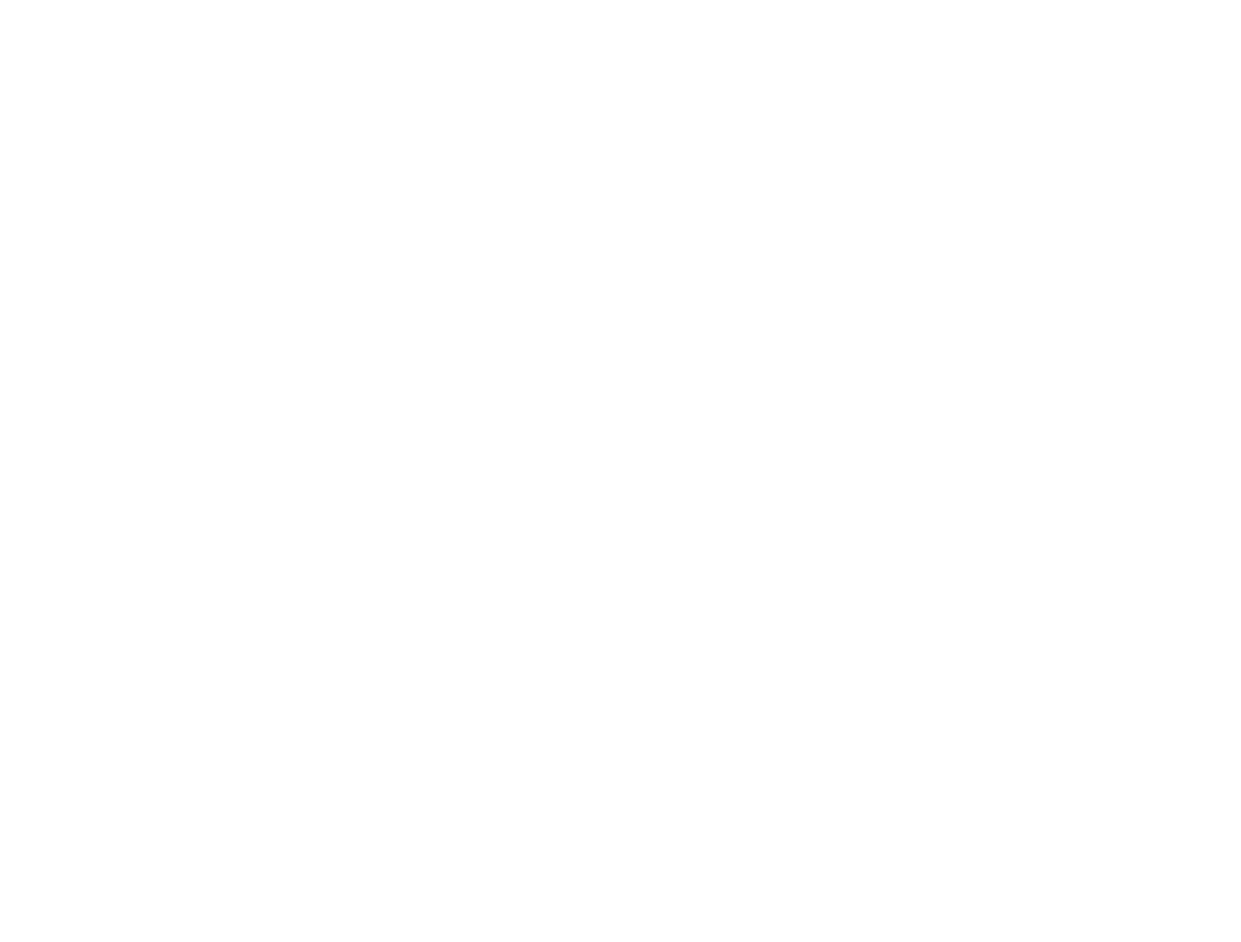
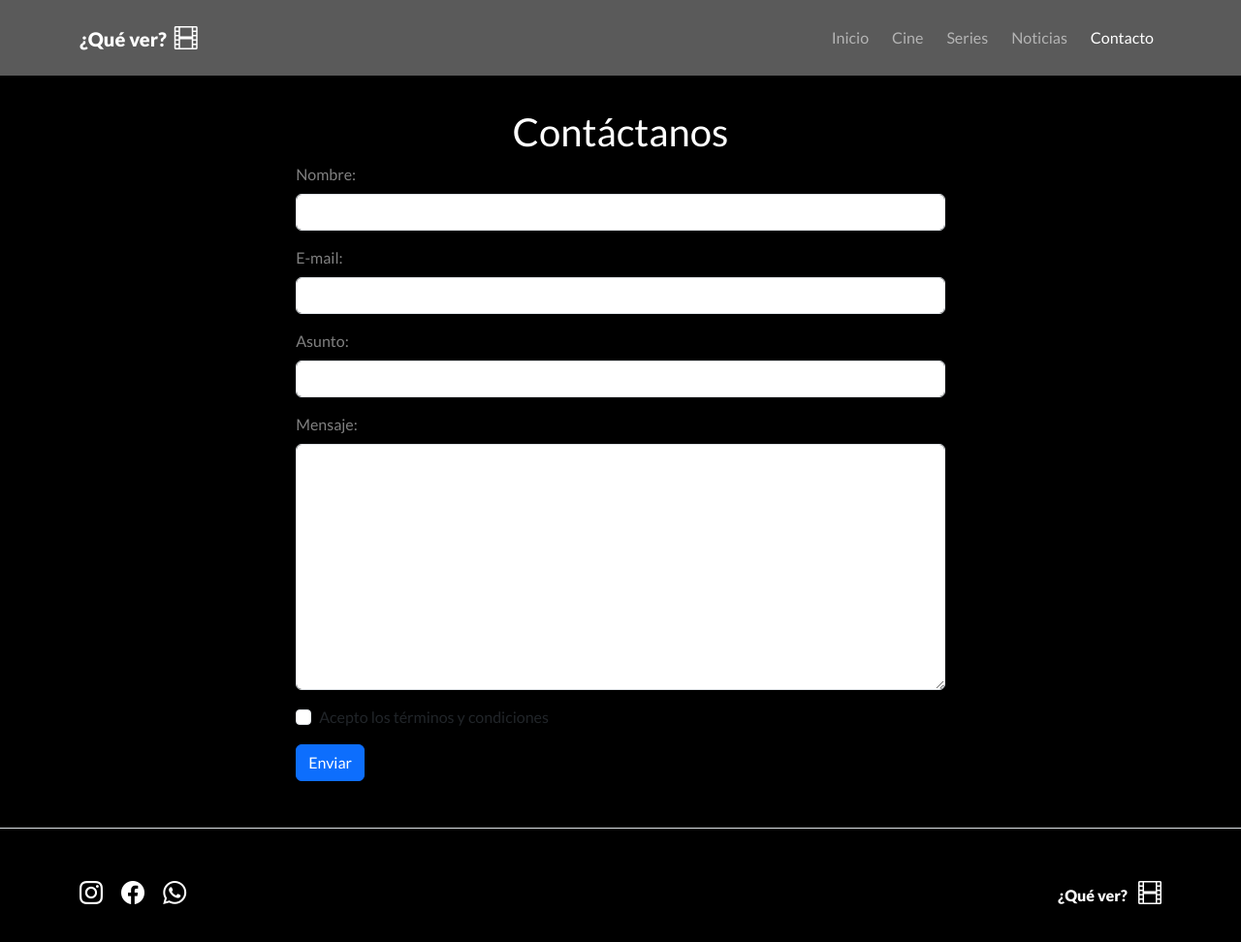
Before and after one commit to belenperna23/PreEntrega2-Perna, a plain HTML site: page pages/contacto.html in a window 1280 px wide. Shown: the whole page at 97% size. Before the commit the page ends 800 px from the top, so only its background shows below. Drawn offline with nearby package versions, Linux system fonts and the light colour scheme.

Commit message:
se agrego formulario a la pagina de contacto

```diff
--- a/css/style.css
+++ b/css/style.css
@@ -29,3 +29,7 @@ nav i {
 .nav_link {
   text-decoration: none;
 }
+
+form {
+  width: 60%;
+}
--- a/pages/contacto.html
+++ b/pages/contacto.html
@@ -0,0 +1,176 @@
+<!DOCTYPE html>
+<html lang="es">
+  <head>
+    <meta charset="UTF-8" />
+    <meta http-equiv="X-UA-Compatible" content="IE=edge" />
+    <meta name="viewport" content="width=device-width, initial-scale=1.0" />
+    <!-- Favicon -->
+    <link rel="shortcut icon" href="../img/clapper.png" type="image/x-icon" />
+    <!-- CSS -->
+    <link rel="stylesheet" href="../css/style.css" />
+    <!-- BOOT -->
+    <link
+      href="https://cdn.jsdelivr.net/npm/bootstrap@5.3.0-alpha1/dist/css/bootstrap.min.css"
+      rel="stylesheet"
+      integrity="sha384-GLhlTQ8iRABdZLl6O3oVMWSktQOp6b7In1Zl3/Jr59b6EGGoI1aFkw7cmDA6j6gD"
+      crossorigin="anonymous"
+    />
+    <!-- TIPO -->
+    <link rel="preconnect" href="https://fonts.googleapis.com" />
+    <link rel="preconnect" href="https://fonts.gstatic.com" crossorigin />
+    <link
+      href="https://fonts.googleapis.com/css2?family=Lato:wght@300;400;700;900&display=swap"
+      rel="stylesheet"
+    />
+
+    <!-- ICONOS -->
+    <link
+      rel="stylesheet"
+      href="https://cdn.jsdelivr.net/npm/bootstrap-icons@1.10.3/font/bootstrap-icons.css"
+    />
+    <title>Contacto</title>
+  </head>
+  <body class="bod">
+    <!-- NAVBAR -->
+    <header>
+      <nav
+        class="navbar navbar-expand-lg shadow navbar-dark fixed-top menu p-3"
+      >
+        <div class="container">
+          <a class="navbar-brand text-white quever" href="../index.html"
+            >¿Qué ver? <i class="bi bi-film ps-1"></i
+          ></a>
+
+          <button
+            class="navbar-toggler"
+            type="button"
+            data-bs-toggle="collapse"
+            data-bs-target="#navbarNav"
+            aria-controls="navbarNav"
+            aria-expanded="false"
+            aria-label="Toggle navigation"
+          >
+            <span class="navbar-toggler-icon"></span>
+          </button>
+          <div
+            class="collapse navbar-collapse justify-content-end"
+            id="navbarNav"
+          >
+            <ul class="navbar-nav gap-2">
+              <li class="nav-item">
+                <a class="nav-link" aria-current="page" href="../index.html"
+                  >Inicio</a
+                >
+              </li>
+              <li class="nav-item">
+                <a class="nav-link" href="cine.html">Cine</a>
+              </li>
+              <li class="nav-item">
+                <a class="nav-link" href="series.html">Series</a>
+              </li>
+              <li class="nav-item">
+                <a class="nav-link" href="noticias.html">Noticias</a>
+              </li>
+              <li class="nav-item">
+                <a class="nav-link active" href="contacto.html">Contacto</a>
+              </li>
+            </ul>
+          </div>
+        </div>
+      </nav>
+    </header>
+
+    <!-- FORMULARIO -->
+    <main class="intro_section">
+      <section>
+        <div class="container">
+          <h1 class="text-white text-center">Contáctanos</h1>
+        </div>
+
+        <div class="container d-flex justify-content-center">
+          <form>
+            <div class="mb-3">
+              <label class="form-label tex text-white-50" for="nombre"
+                >Nombre:</label
+              >
+              <br />
+              <input class="form-control" type="text" name="nombre" id="" />
+            </div>
+
+            <div class="mb-3">
+              <label class="form-label tex text-white-50" for="email"
+                >E-mail:</label
+              >
+              <br />
+              <input class="form-control" type="text" name="email" id="" />
+            </div>
+
+            <div class="mb-3">
+              <label class="form-label tex text-white-50" for="asunto"
+                >Asunto:</label
+              >
+              <br />
+              <input class="form-control type="text" name="asunto" id="" />
+            </div>
+
+            <div class="mb-3">
+              <label class="form-label tex text-white-50" for="mensaje"
+                >Mensaje:</label
+              >
+              <br />
+              <textarea
+                class="form-control type="
+                name="mensaje"
+                id=""
+                cols="30"
+                rows="10"
+              ></textarea>
+            </div>
+            <div class="mb-3 form-check">
+              <input
+                type="checkbox"
+                class="form-check-input"
+                id="exampleCheck1"
+              />
+              <label class="form-check-label" for="exampleCheck1"
+                >Acepto los términos y condiciones</label
+              >
+            </div>
+            <button type="submit" class="btn btn-primary">Enviar</button>
+          </form>
+        </div>
+      </section>
+    </main>
+
+    <!-- FOOTER -->
+    <footer>
+      <div class="mt-5 mb-5 border-top border-top-3">
+        <div class="container pt-5">
+          <div class="row">
+            <div class="col-md text-center text-md-start mb-2">
+              <a class="pe-3" href="#"><i class="bi bi-instagram"></i></a>
+              <a class="pe-3" href="#"> <i class="bi bi-facebook"></i></a>
+              <a href="@"><i class="bi bi-whatsapp"></i></a>
+            </div>
+
+            <div class="col-md text-md-end text-center">
+              <a
+                class="navbar-brand text-white quever pe-2"
+                href="../index.html"
+                >¿Qué ver?</a
+              >
+              <i class="bi bi-film"></i>
+            </div>
+          </div>
+        </div>
+      </div>
+    </footer>
+
+    <!-- BOOT -->
+    <script
+      src="https://cdn.jsdelivr.net/npm/bootstrap@5.3.0-alpha1/dist/js/bootstrap.bundle.min.js"
+      integrity="sha384-w76AqPfDkMBDXo30jS1Sgez6pr3x5MlQ1ZAGC+nuZB+EYdgRZgiwxhTBTkF7CXvN"
+      crossorigin="anonymous"
+    ></script>
+  </body>
+</html>
```
Also changed, not shown: pages/noticias.html (+2 -1 lines).
